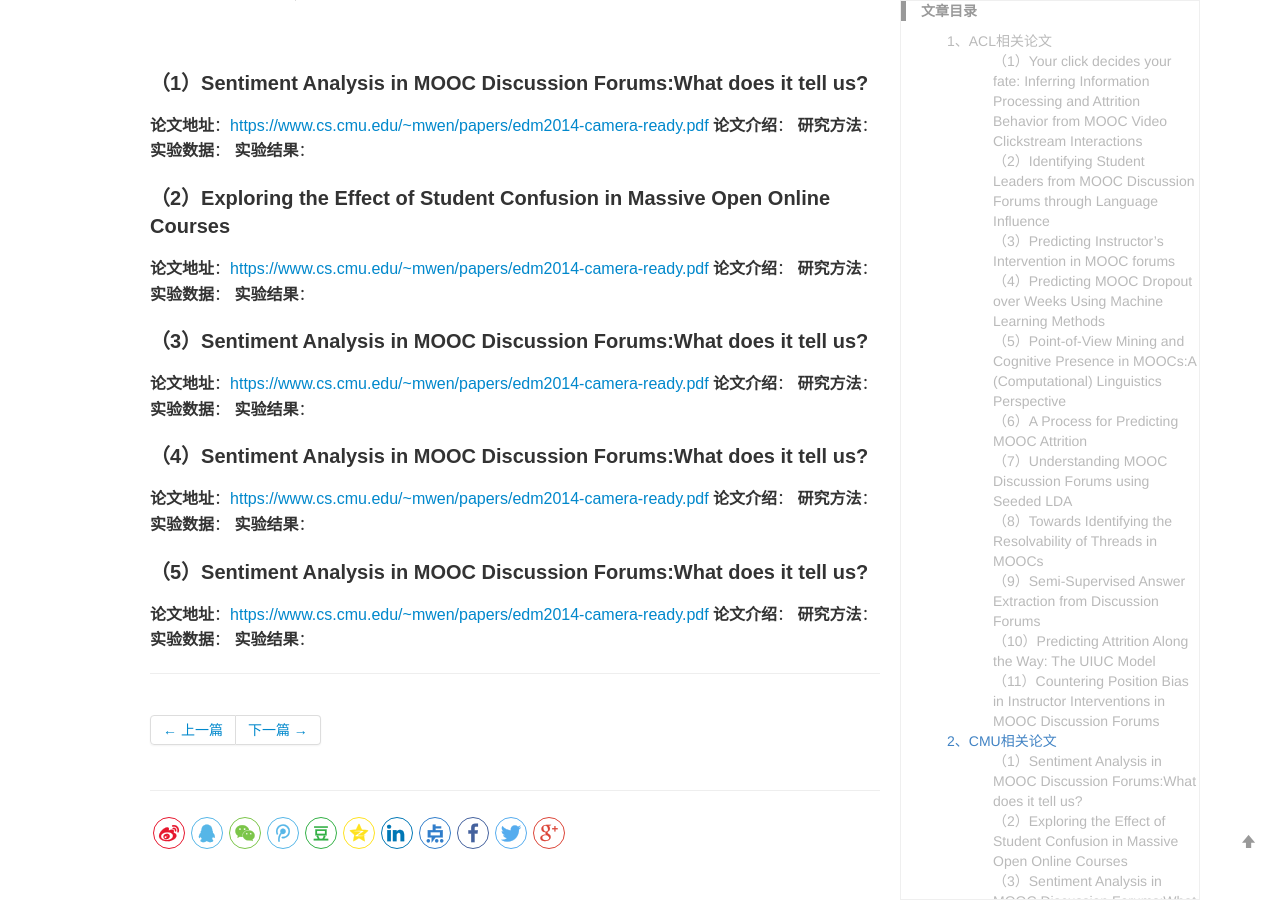
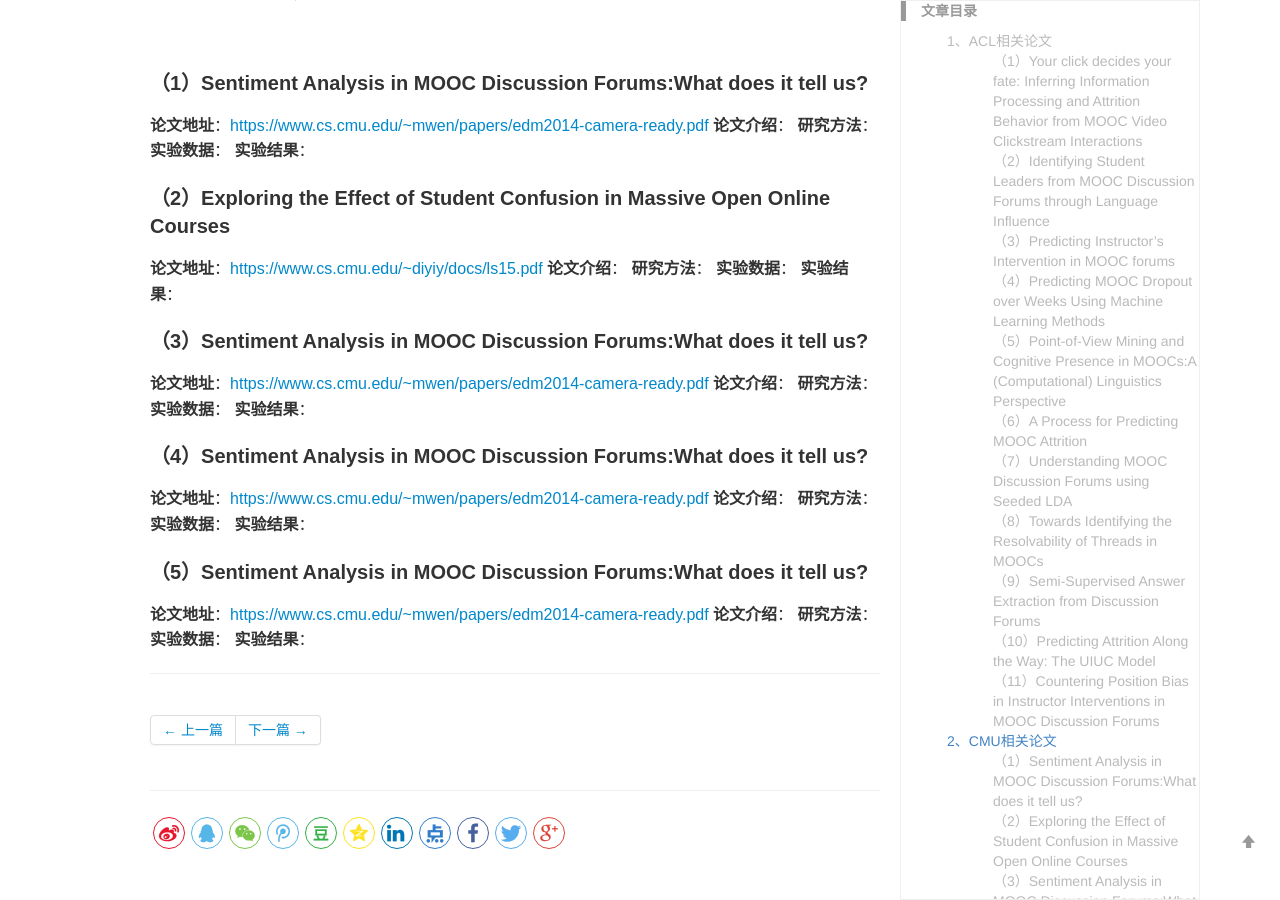
Before and after one commit to yuanmingchen/yuanmingchen.github.io, a Jekyll site: the page built from _posts/2019-04-19-online course nlp paper survey 2.md, in a window 1280 px wide and 900 px high, scrolled down 3056 px. Built offline with Jekyll 4.4.1, drawn with Linux system fonts in a browser that asks for light colours; formulas are drawn with MathJax 3; comment, search, counter and statistics services are not loaded; some of the changed lines change nothing that is shown.

Commit message:
Updates _posts/2019-04-19-online course nlp paper survey 2.md
Auto commit by GitBook Editor

```diff
--- a/_posts/2019-04-19-online course nlp paper survey 2.md
+++ b/_posts/2019-04-19-online course nlp paper survey 2.md
@@ -102,7 +102,7 @@ Proceedings of the 5th Workshop on Natural Language Processing Techniques for Ed
 **实验结果**：
 
 #### （2）Exploring the Effect of Student Confusion in Massive Open Online Courses
-**论文地址**：<https://www.cs.cmu.edu/~mwen/papers/edm2014-camera-ready.pdf>
+**论文地址**：<https://www.cs.cmu.edu/~diyiy/docs/ls15.pdf>
 **论文介绍**：
 **研究方法**：
 **实验数据**：
```
